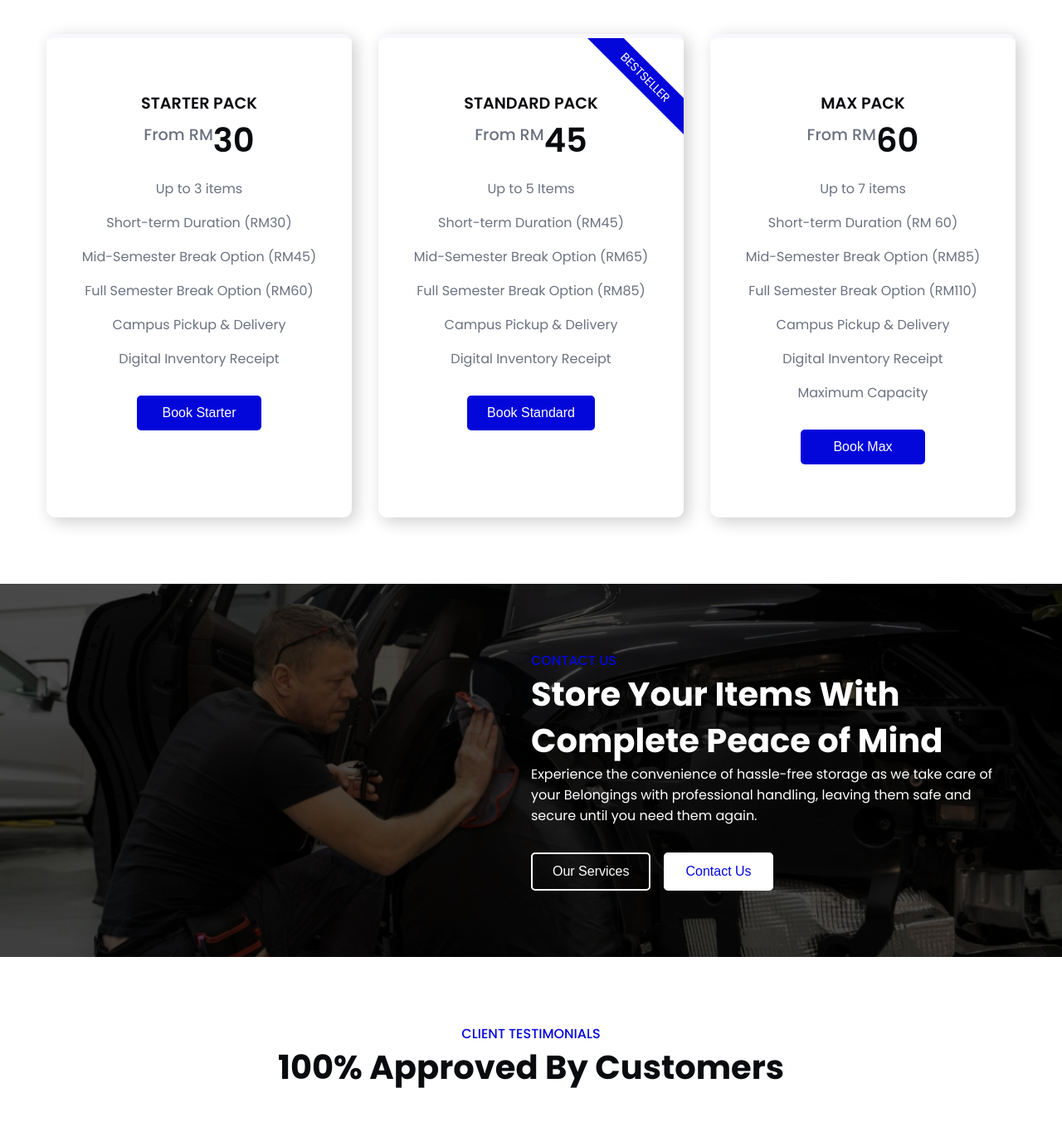
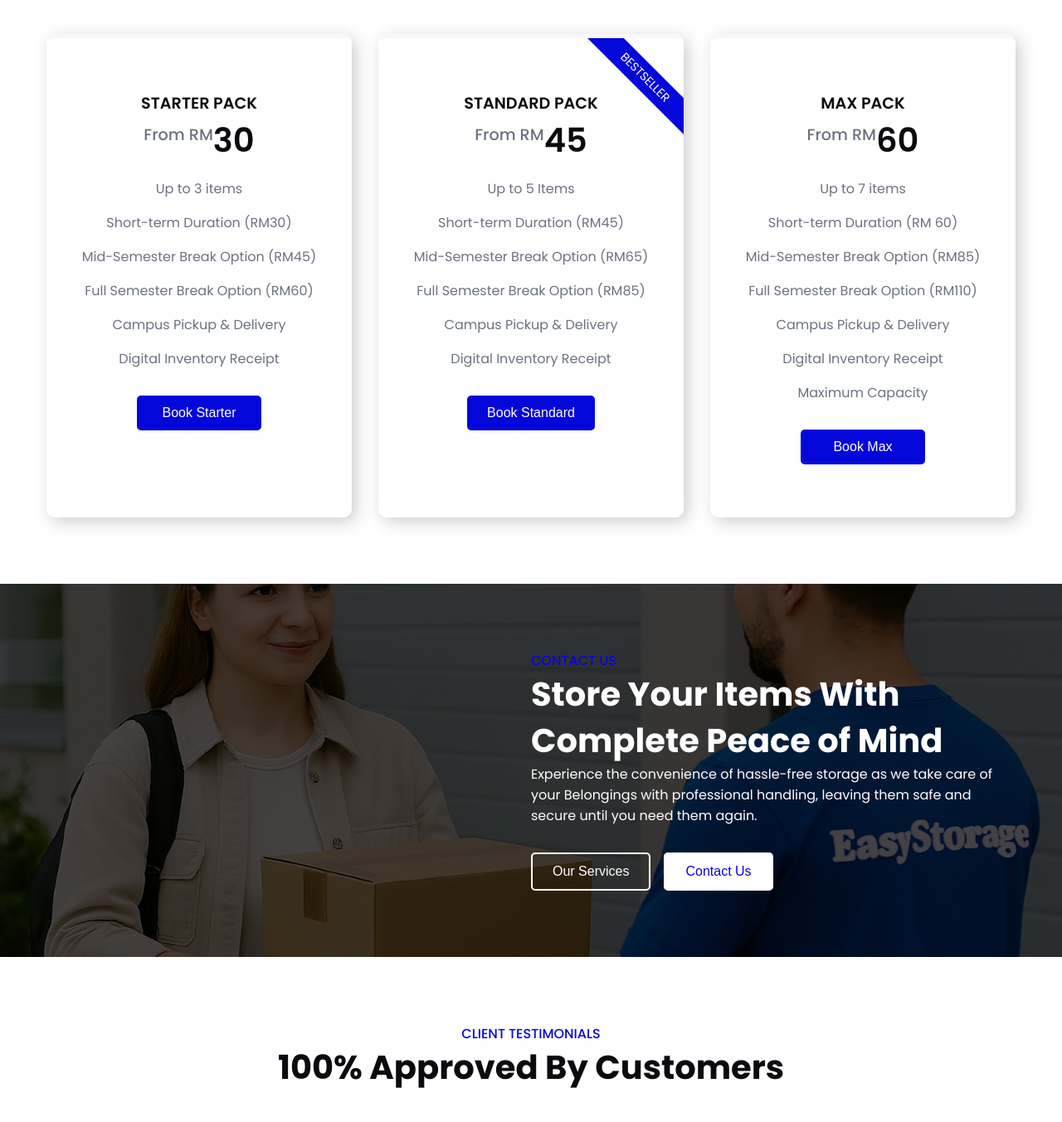
Before and after one commit to aqilahJ925/webapp, a PHP site: page / in a window 1280 px wide. Shown: the part 2499-3852 px from the top of the page at 83% size. Run offline with PHP 8.4, Linux system fonts and the light colour scheme.

Commit message:
added: new contact image

```diff
--- a/styles.css
+++ b/styles.css
@@ -343,7 +343,7 @@ nav {
 
 .contact {
   background-image: linear-gradient(rgba(0, 0, 0, 0.7), rgba(0, 0, 0, 0.7)),
-    url("assets/contact.jpg");
+    url("assets/contact-new.jpg");
   background-size: cover;
   background-position: center center;
   background-repeat: no-repeat;
```
Also changed, not shown: assets/contact-new.jpg (added).
